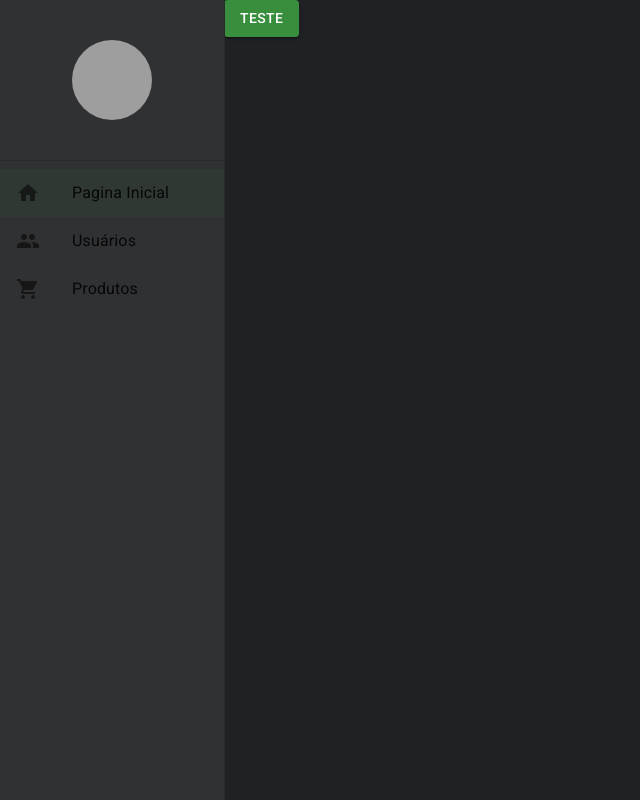
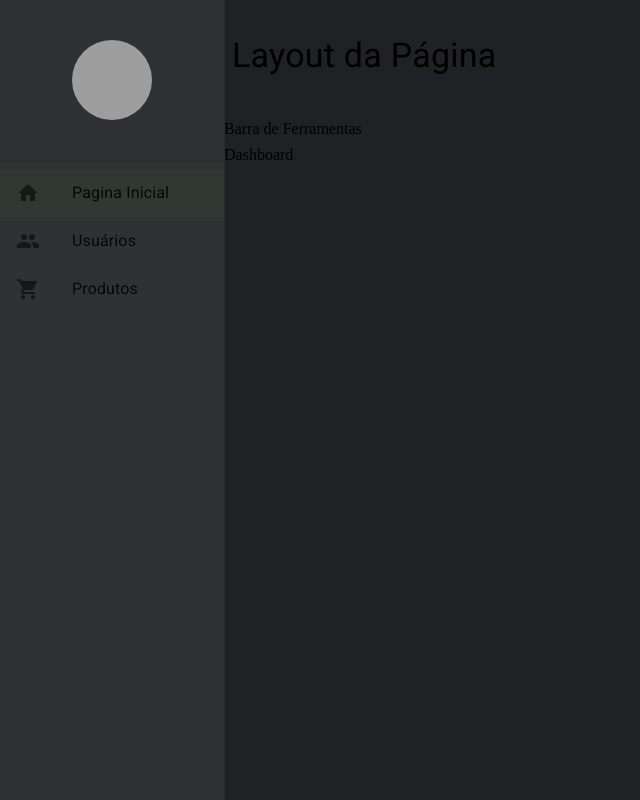
Before and after one commit to DaksonC/crud-react-materialui-typescript, a React (Vite) app: page /pagina-inicial in a window 1280 px wide. Shown: the whole page, without its empty margins (0-640 px from the left). Built offline with nearby package versions, Linux system fonts and the light colour scheme; grey boxes are pictures that could not be loaded.

Commit message:
faet: cria layout base das páginas

```diff
--- /dev/null
+++ b/src/pages/dashboard/Dashboard.tsx
@@ -0,0 +1,9 @@
+import { LayoutBaseDePagina } from '../../shared/layouts';
+
+export const Dashboard = () => {
+  return (
+    <LayoutBaseDePagina titulo='Layout da Página'>
+      Dashboard
+    </LayoutBaseDePagina>
+  )
+}
--- a/src/pages/index.ts
+++ b/src/pages/index.ts
@@ -1 +1 @@
-export{};
+export * from './dashboard/Dashboard';
--- a/src/routes/index.tsx
+++ b/src/routes/index.tsx
@@ -1,10 +1,10 @@
-import { Button } from '@mui/material';
 import { useEffect } from 'react';
 import { Navigate, Route, Routes } from 'react-router-dom';
+import { Dashboard } from '../pages';
 import { useDrawerContext } from '../shared/contexts';
 
 export const AppRoutes = () => {
-  const { toggleDrawerOpen, setDrawerOptions } = useDrawerContext();
+  const { setDrawerOptions } = useDrawerContext();
 
   useEffect(() => {
     setDrawerOptions([
@@ -16,16 +16,7 @@
 
   return (
     <Routes>
-      <Route
-        path='/pagina-inicial'
-        element={
-          <Button
-            variant='contained'
-            color='primary'
-            onClick={toggleDrawerOpen}
-          >Teste</Button>
-        }
-      />
+      <Route  path='/pagina-inicial' element={<Dashboard />} />
       <Route path='/users' element={<h1>Usuários</h1>} />
       <Route path='/products' element={<h1>Produtos</h1>} />
       <Route path="*" element={<Navigate to='/pagina-inicial' />} />
--- a/src/shared/components/menu-lateral/LinkMenu.tsx
+++ b/src/shared/components/menu-lateral/LinkMenu.tsx
@@ -1,5 +1,5 @@
-import { Icon, ListItemButton, ListItemIcon, ListItemText } from "@mui/material";
-import { useMatch, useNavigate, useResolvedPath } from "react-router-dom";
+import { Icon, ListItemButton, ListItemIcon, ListItemText } from '@mui/material';
+import { useMatch, useNavigate, useResolvedPath } from 'react-router-dom';
 
 interface ILinksProps {
   to: string;
--- /dev/null
+++ b/src/shared/layouts/LayoutBaseDePagina.tsx
@@ -0,0 +1,56 @@
+import {
+  Icon,
+  IconButton,
+  Theme,
+  Typography,
+  useMediaQuery,
+  useTheme
+} from '@mui/material';
+import { Box } from '@mui/system';
+import { useDrawerContext } from '../contexts';
+
+interface ILayoutBaseDePaginaProps {
+  titulo: string;
+  children: React.ReactNode;
+}
+
+
+export const LayoutBaseDePagina = ({ children, titulo }: ILayoutBaseDePaginaProps) => {
+
+  const smDown = useMediaQuery((theme: Theme) => theme.breakpoints.down('sm'));
+  const theme = useTheme();
+
+  const { toggleDrawerOpen } = useDrawerContext();
+
+  return (
+    <Box
+      height='100%'
+      display='flex'
+      flexDirection='column'
+      gap={1}
+    >
+      <Box
+        padding={1}
+        gap={1}
+        display='flex'
+        alignItems='center'
+        height={theme.spacing(12)}
+      >
+        {smDown && (
+          <IconButton onClick={toggleDrawerOpen}>
+            <Icon>menu</Icon>
+          </IconButton>
+        )}
+        <Typography variant='h4'>
+          {titulo}
+        </Typography>
+      </Box>
+      <Box>
+        Barra de Ferramentas
+      </Box>
+      <Box>
+        {children}
+      </Box>
+    </Box>
+  )
+}
--- a/src/shared/layouts/index.ts
+++ b/src/shared/layouts/index.ts
@@ -1 +1 @@
-export{}
+export * from './LayoutBaseDePagina';
```
